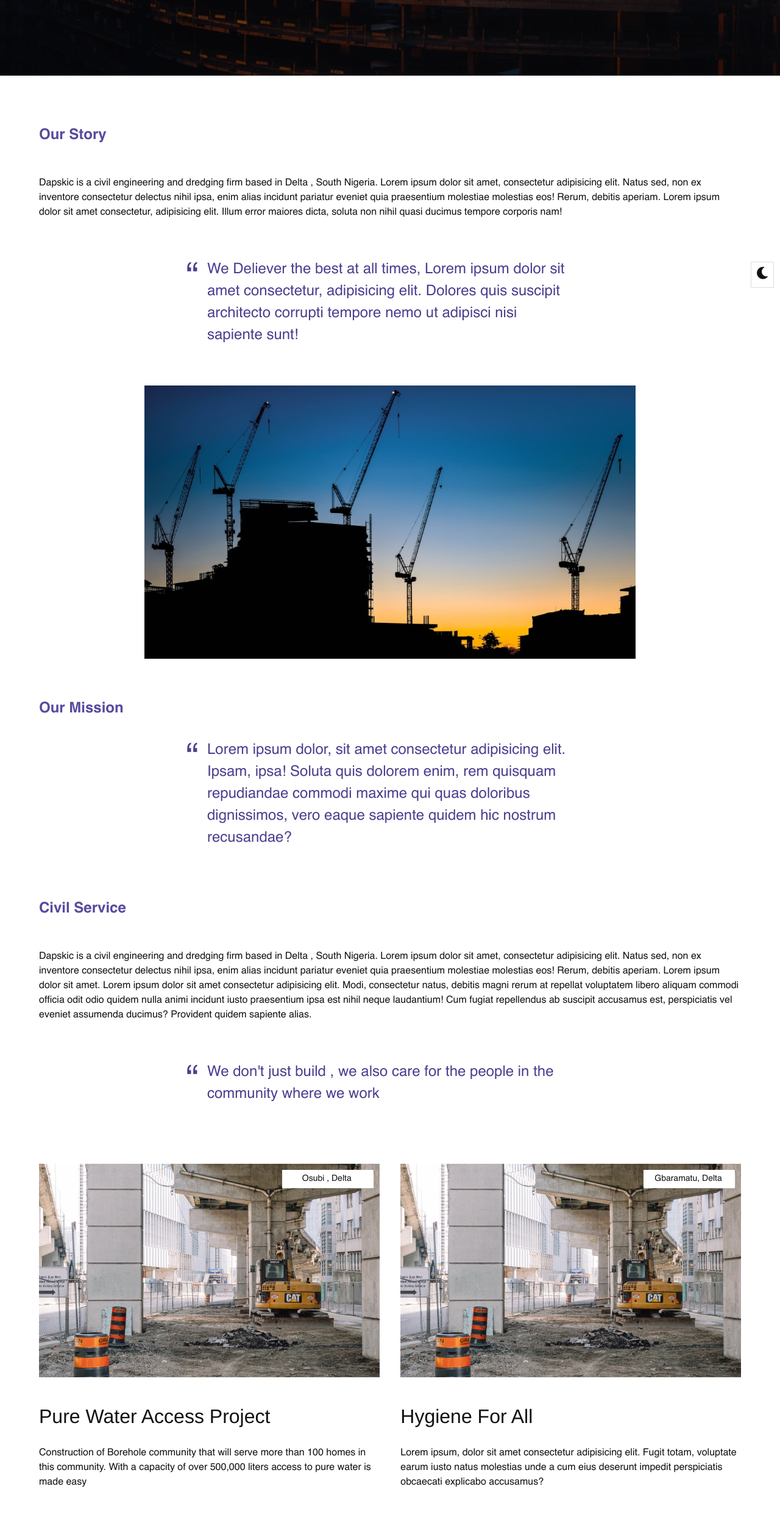
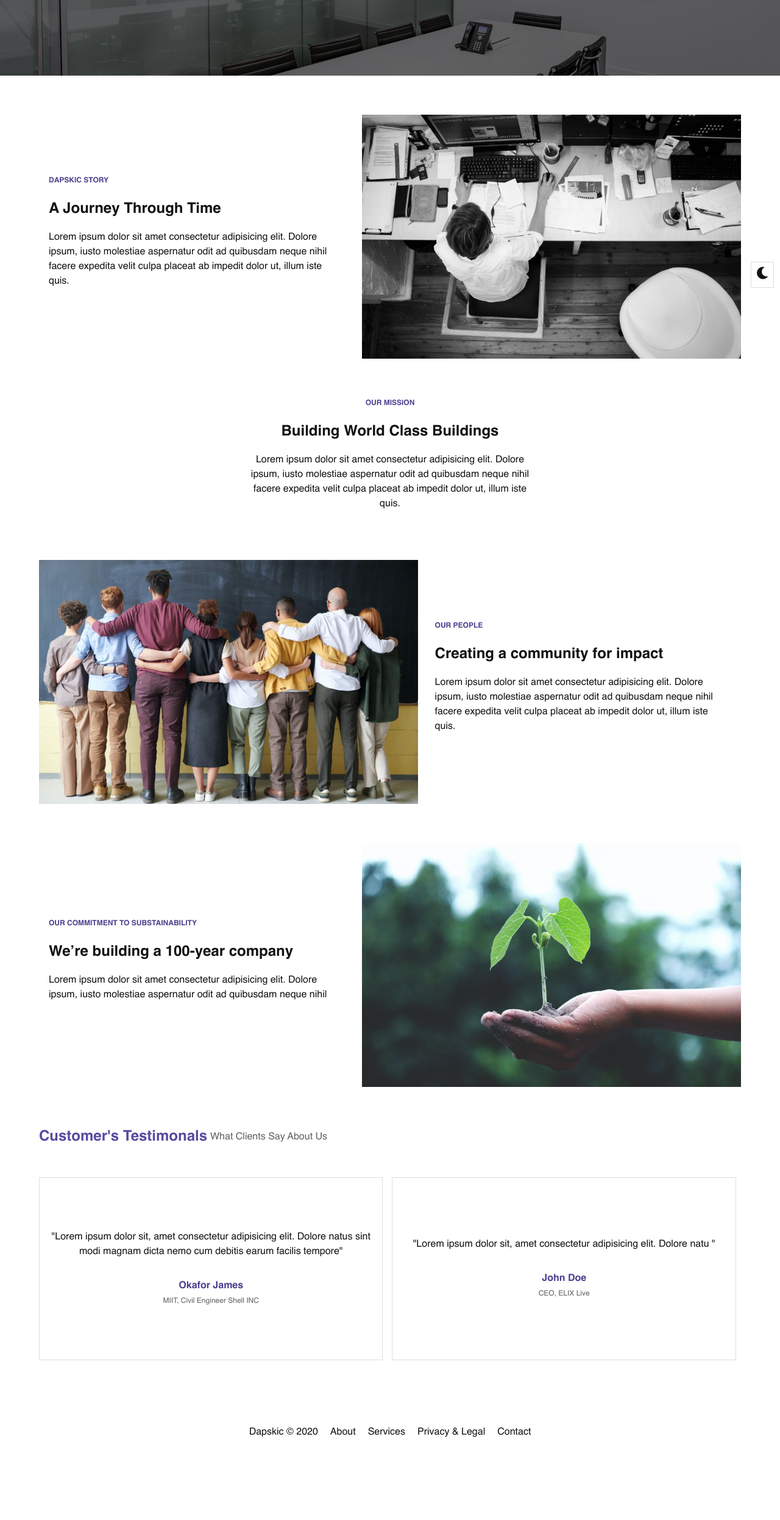
Before and after one commit to Omarookolosio94/dapskicng, a website: page dist/about.html in a window 1280 px wide. Shown: the part 308-2800 px from the top of the page at 61% size. After the commit the page ends 2726 px from the top, so only its background shows below. Drawn offline with Linux system fonts and the light colour scheme.

Commit message:
added bordr radius and minute changes

```diff
--- a/dist/about.html
+++ b/dist/about.html
@@ -104,158 +104,79 @@
       </div>
     </section>
 
-    <!-- General Overview -->
-    <section class="stats mt-4">
+    <!-- About sections -->
+    <section class="about-section story">
       <div class="container">
-        <div class="section-heading">
-          <p class="heading-text text-bold">Our Story</p>
-        </div>
-
-        <p class="">
-          Dapskic is a civil engineering and dredging firm based in Delta ,
-          South Nigeria. Lorem ipsum dolor sit amet, consectetur adipisicing
-          elit. Natus sed, non ex inventore consectetur delectus nihil ipsa,
-          enim alias incidunt pariatur eveniet quia praesentium molestiae
-          molestias eos! Rerum, debitis aperiam. Lorem ipsum dolor sit amet
-          consectetur, adipisicing elit. Illum error maiores dicta, soluta non
-          nihil quasi ducimus tempore corporis nam!
-        </p>
-
-        <blockquote>
-          We Deliever the best at all times, Lorem ipsum dolor sit amet
-          consectetur, adipisicing elit. Dolores quis suscipit architecto
-          corrupti tempore nemo ut adipisci nisi sapiente sunt!
-        </blockquote>
-
-        <div class="about-gallery">
-          <div class="about-pic">
-            <img src="./asset/service_3.jpg" alt="" />
+        <div class="about-box">
+          <div class="about-content">
+            <p class="about-title">Dapskic Story</p>
+            <p class="text-point">A Journey Through Time</p>
+            <p class="about-text">
+              Lorem ipsum dolor sit amet consectetur adipisicing elit. Dolore
+              ipsum, iusto molestiae aspernatur odit ad quibusdam neque nihil
+              facere expedita velit culpa placeat ab impedit dolor ut, illum
+              iste quis.
+            </p>
+          </div>
+          <div class="about-img">
+            <img src="./asset/story.jpg" alt="" />
           </div>
         </div>
       </div>
     </section>
 
-    <!-- Community Development Projects -->
-    <section class="stats mission">
+    <section class="about-section">
       <div class="container">
-        <div class="section-heading">
-          <p class="heading-text text-bold">Our Mission</p>
+        <div class="about-box style-2">
+          <div class="about-content">
+            <p class="about-title">Our Mission</p>
+            <p class="text-point">Building World Class Buildings</p>
+            <p class="about-text">
+              Lorem ipsum dolor sit amet consectetur adipisicing elit. Dolore
+              ipsum, iusto molestiae aspernatur odit ad quibusdam neque nihil
+              facere expedita velit culpa placeat ab impedit dolor ut, illum
+              iste quis.
+            </p>
+          </div>
         </div>
-        <blockquote>
-          Lorem ipsum dolor, sit amet consectetur adipisicing elit. Ipsam, ipsa!
-          Soluta quis dolorem enim, rem quisquam repudiandae commodi maxime qui
-          quas doloribus dignissimos, vero eaque sapiente quidem hic nostrum
-          recusandae?
-        </blockquote>
       </div>
     </section>
 
-    <!-- Community Development Projects -->
-    <section class="stats">
+    <!-- Our People sections -->
+    <section class="about-section people">
       <div class="container">
-        <div class="section-heading">
-          <p class="heading-text text-bold">Civil Service</p>
+        <div class="about-box reverse">
+          <div class="about-content">
+            <p class="about-title">Our People</p>
+            <p class="text-point">Creating a community for impact</p>
+            <p class="about-text">
+              Lorem ipsum dolor sit amet consectetur adipisicing elit. Dolore
+              ipsum, iusto molestiae aspernatur odit ad quibusdam neque nihil
+              facere expedita velit culpa placeat ab impedit dolor ut, illum
+              iste quis.
+            </p>
+          </div>
+          <div class="about-img">
+            <img src="./asset/people.jpg" alt="our people" />
+          </div>
         </div>
-
-        <p class="">
-          Dapskic is a civil engineering and dredging firm based in Delta ,
-          South Nigeria. Lorem ipsum dolor sit amet, consectetur adipisicing
-          elit. Natus sed, non ex inventore consectetur delectus nihil ipsa,
-          enim alias incidunt pariatur eveniet quia praesentium molestiae
-          molestias eos! Rerum, debitis aperiam. Lorem ipsum dolor sit amet.
-          Lorem ipsum dolor sit amet consectetur adipisicing elit. Modi,
-          consectetur natus, debitis magni rerum at repellat voluptatem libero
-          aliquam commodi officia odit odio quidem nulla animi incidunt iusto
-          praesentium ipsa est nihil neque laudantium! Cum fugiat repellendus ab
-          suscipit accusamus est, perspiciatis vel eveniet assumenda ducimus?
-          Provident quidem sapiente alias.
-        </p>
-
-        <blockquote>
-          We don't just build , we also care for the people in the community
-          where we work
-        </blockquote>
       </div>
     </section>
 
-    <section class="project-section">
+    <!-- Our Commitment To Substanability -->
+    <section class="about-section substainability">
       <div class="container">
-        <div class="project-section-list">
-          <div class="project-section-item">
-            <div class="project-list-action add-to-like">
-              <span>Osubi , Delta</span>
-            </div>
-
-            <div class="project-item-img">
-              <img src="./asset/service_5.jpg" alt="" />
-            </div>
-
-            <div class="project-item-detail">
-              <h4 class="project-item-title">Pure Water Access Project</h4>
-
-              <p class="project-item-info">
-                Construction of Borehole community that will serve more than 100
-                homes in this community. With a capacity of over 500,000 liters
-                access to pure water is made easy
-              </p>
-            </div>
+        <div class="about-box">
+          <div class="about-content">
+            <p class="about-title">Our Commitment To Substainability</p>
+            <p class="text-point">We’re building a 100-year company</p>
+            <p class="about-text">
+              Lorem ipsum dolor sit amet consectetur adipisicing elit. Dolore
+              ipsum, iusto molestiae aspernatur odit ad quibusdam neque nihil
+            </p>
           </div>
-          <div class="project-section-item">
-            <div class="project-list-action add-to-like">
-              <span>Gbaramatu, Delta</span>
-            </div>
-
-            <div class="project-item-img">
-              <img src="./asset/service_5.jpg" alt="" />
-            </div>
-
-            <div class="project-item-detail">
-              <h4 class="project-item-title">Hygiene For All</h4>
-
-              <p class="project-item-info">
-                Lorem ipsum, dolor sit amet consectetur adipisicing elit. Fugit
-                totam, voluptate earum iusto natus molestias unde a cum eius
-                deserunt impedit perspiciatis obcaecati explicabo accusamus?
-              </p>
-            </div>
-          </div>
-          <div class="project-section-item">
-            <div class="project-list-action add-to-like">
-              <span>Agbara , Delta</span>
-            </div>
-
-            <div class="project-item-img">
-              <img src="./asset/service_5.jpg" alt="" />
-            </div>
-
-            <div class="project-item-detail">
-              <h4 class="project-item-title">Wate For All</h4>
-
-              <p class="project-item-info">
-                Lorem ipsum dolor sit amet consectetur adipisicing elit.
-                Doloremque voluptatibus labore similique voluptate fugiat
-                repellendus cum dolorem ea iusto quae!
-              </p>
-            </div>
-          </div>
-          <div class="project-section-item">
-            <div class="project-list-action add-to-like">
-              <span>Auchi, Edo</span>
-            </div>
-
-            <div class="project-item-img">
-              <img src="./asset/service_5.jpg" alt="" />
-            </div>
-
-            <div class="project-item-detail">
-              <h4 class="project-item-title">Lorem ipsum dolor sit amet.</h4>
-
-              <p class="project-item-info">
-                Lorem ipsum dolor sit amet consectetur adipisicing elit. Laborum
-                facilis doloremque quisquam neque soluta consequuntur quas
-                asperiores tempora placeat earum.
-              </p>
-            </div>
+          <div class="about-img">
+            <img src="./asset/substainability.jpg" alt="substainability" />
           </div>
         </div>
       </div>
--- a/dist/css/home.css
+++ b/dist/css/home.css
@@ -36,6 +36,9 @@
   --xd: 32px;
   --exd: 42px;
   --font: "helvetica", sans-serif;
+  --line-height: 1.5;
+  --line-height-sm: 1.33;
+  --border-radius: 4px;
 }
 
 html[data-theme="light"] {
@@ -55,6 +58,9 @@ html[data-theme="light"] {
   --xd: 32px;
   --exd: 42px;
   --font: "helvetica", sans-serif;
+  --line-height: 1.5;
+  --line-height-sm: 1.33;
+  --border-radius: 4px;
 }
 
 html[data-theme="dark"] {
@@ -74,6 +80,9 @@ html[data-theme="dark"] {
   --xd: 32px;
   --exd: 42px;
   --font: "helvetica", sans-serif;
+  --line-height: 1.5;
+  --line-height-sm: 1.33;
+  --border-radius: 4px;
 }
 
 *,
@@ -84,7 +93,7 @@ html[data-theme="dark"] {
 
 html {
   font-family: var(--font);
-  line-height: 1.15;
+  line-height: var(--line-height);
   -webkit-text-size-adjust: 100%;
   -webkit-tap-highlight-color: rgba(0, 0, 0, 0);
 }
@@ -107,7 +116,7 @@ body {
   font-family: var(--font);
   font-size: 16px;
   font-weight: 400;
-  line-height: 1.5;
+  line-height: var(--line-height);
   color: var(--black);
   text-align: left;
   background-color: var(--white);
@@ -425,7 +434,7 @@ h6,
 .h6 {
   margin-bottom: 0.5rem;
   font-weight: 500;
-  line-height: 1.2;
+  line-height: var(--line-height);
 }
 
 h1,
@@ -688,7 +697,7 @@ section#exhibit {
   font-size: var(--exd);
   font-weight: bold;
   text-transform: capitalize;
-  line-height: 1;
+  line-height: var(--line-height);
 }
 
 .sub-lead {
@@ -721,7 +730,7 @@ section.page-headers.contact-header {
   background-position: center center;
 }
 section.page-headers.about-header {
-  background: url("../asset/service_4.jpg") no-repeat;
+  background: url("../asset/office.jpg") no-repeat;
   background-attachment: fixed;
   background-size: cover;
   background-position: center center;
@@ -757,20 +766,22 @@ section.page-headers.legal-header {
 
 .page-links {
   padding: 10px 0px;
-  font-size: var(--md);
+  font-size: var(--sm);
 }
 
 .page-content .page-description {
   text-align: center;
   width: 60%;
   margin: 0 auto;
+  font-size: var(--nor);
 }
 
 .page-title {
   text-align: center;
-  font-size: var(--xd);
+  font-size: var(--lg);
   margin-top: 2rem;
-  line-height: 1;
+  text-transform: uppercase;
+  line-height: var(--line-height-sm);
 }
 
 /* Project Slides */
@@ -821,7 +832,7 @@ section#main {
 .value .value-detail .value-title {
   font-size: var(--lg);
   color: var(--blue);
-  line-height: 1;
+  line-height: var(--line-height-sm);
 }
 
 .project-box {
@@ -986,13 +997,16 @@ section.service-action {
   padding: 0;
   justify-content: space-between;
   align-items: center;
+  border-radius: var(--border-radius);
 }
 
 .action-box span {
   background: rgba(0, 0, 0, 0.6);
   color: var(--white);
   padding: 4rem;
-}
+  border-radius: var(--border-radius);
+}
+
 [data-theme="dark"] .action-box span {
   color: var(--dark);
 }
@@ -1005,6 +1019,7 @@ section.service-action {
   background-color: var(--blue);
   color: var(--white);
   padding: 12px 14px;
+  border-radius: var(--border-radius);
 }
 
 [data-theme="dark"] .action-box .service-btn {
@@ -1109,10 +1124,11 @@ section.service-section {
 }
 
 .service-detail .service-title {
-  color: var(--blue);
-  font-size: var(--xd);
-  margin-bottom: 2rem;
-  line-height: 1;
+  color: var(--black);
+  font-size: var(--lg);
+  font-weight: bold;
+  margin-bottom: 1rem;
+  line-height: var(--line-height-sm);
 }
 
 .service-box.service-box.reverse .service-detail {
@@ -1154,10 +1170,12 @@ section.service-section {
 .project-item-img {
   height: 350px;
   width: 100%;
+  border-radius: var(--border-radius);
 }
 .project-item-img img {
   height: 350px;
   width: 100%;
+  border-radius: var(--border-radius);
 }
 
 .project-item-detail {
@@ -1165,14 +1183,14 @@ section.service-section {
 }
 
 .project-item-detail .project-item-title {
-  margin-top: 1rem;
-  font-size: var(--xd);
-  margin-bottom: 2rem;
-  line-height: 1;
+  font-size: var(--lg);
+  font-weight: bold;
+  margin-bottom: 1rem;
+  line-height: var(--line-height-sm);
 }
 
 .project-list-action {
-  width: 150px;
+  width: 100px;
   height: 30px;
   display: flex;
   justify-content: center;
@@ -1181,11 +1199,12 @@ section.service-section {
   top: 10px;
   right: 10px;
   background-color: var(--white);
+  border-radius: var(--border-radius);
 }
 
 .project-list-action span {
-  font-size: var(--md);
-  margin-right: 3px;
+  font-size: var(--sm);
+  margin-right: 5px;
 }
 
 .project-list .project .project-action.add-to-like i {
@@ -1351,6 +1370,68 @@ section.contact {
   border: 1px solid var(--border);
   padding: 10px 0;
   margin-bottom: 10px;
+}
+
+.about-section.story {
+  margin-bottom: 2rem;
+  margin-top: 6rem;
+}
+
+.about-section.people,
+.about-section.substainability {
+  margin-bottom: 4rem;
+}
+
+.about-box {
+  display: flex;
+  width: 100%;
+  overflow: hidden;
+  justify-content: space-between;
+  height: 400px;
+  align-items: center;
+}
+
+.about-box.reverse {
+  flex-direction: row-reverse;
+}
+
+.about-content {
+  width: 45%;
+  padding: 2rem 1rem;
+}
+
+.about-title {
+  font-size: var(--sm);
+  text-transform: uppercase;
+  font-weight: 500;
+  color: var(--blue);
+  font-weight: bold;
+}
+
+.text-point {
+  font-size: var(--lg);
+  font-weight: bold;
+  margin-top: 20px;
+}
+
+.about-img {
+  width: 54%;
+  border-radius: var(--border-radius);
+}
+
+.about-img img {
+  width: 100%;
+  border-radius: var(--border-radius);
+}
+
+.about-box.style-2 {
+  text-align: center;
+  height: auto;
+}
+
+.about-box.style-2 .about-content {
+  text-align: center;
+  margin: 0 auto;
 }
 
 /* END CONTACT PAGE */
@@ -1431,6 +1512,10 @@ section.contact {
   .testimonal-list .testimonal {
     width: 48%;
   }
+
+  .about-box.style-2 .about-content {
+    width: 60%;
+  }
 }
 
 @media (min-width: 992px) {
@@ -1535,6 +1620,18 @@ section.contact {
   .page-content .page-description {
     width: 100%;
   }
+
+  .about-box {
+    display: block;
+    text-align: center;
+    height: auto;
+  }
+
+  .about-content,
+  .about-img,
+  .about-box.style-2 .about-content {
+    width: 100%;
+  }
 }
 
 @media (min-width: 768px) {
```
Also changed, not shown: dist/project.html (+0 -2 lines), dist/projects.html (+1 -2 lines), dist/asset/office.jpg (added), dist/asset/people.jpg (added), dist/asset/story.jpg (added), dist/asset/substainability.jpg (added).
